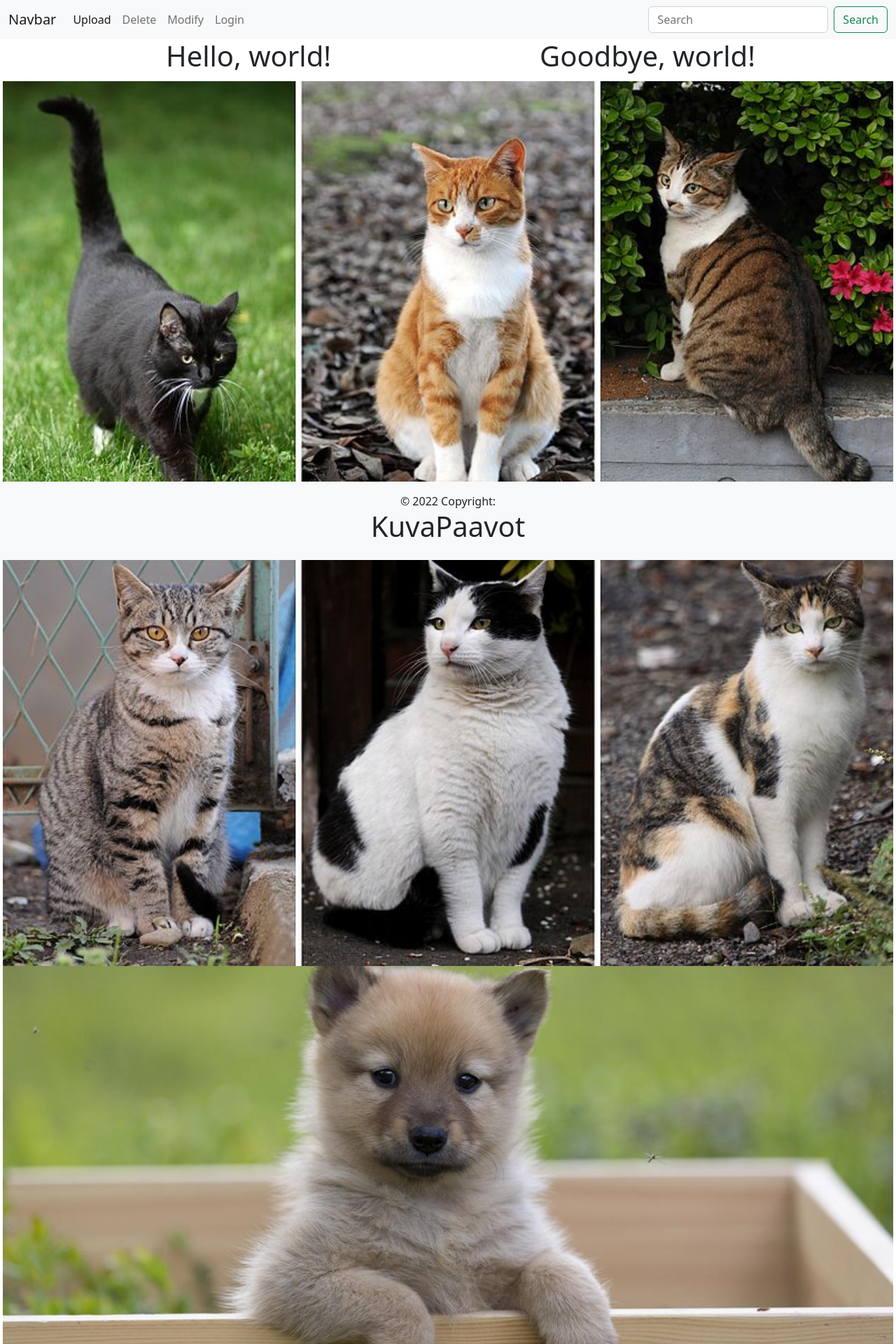
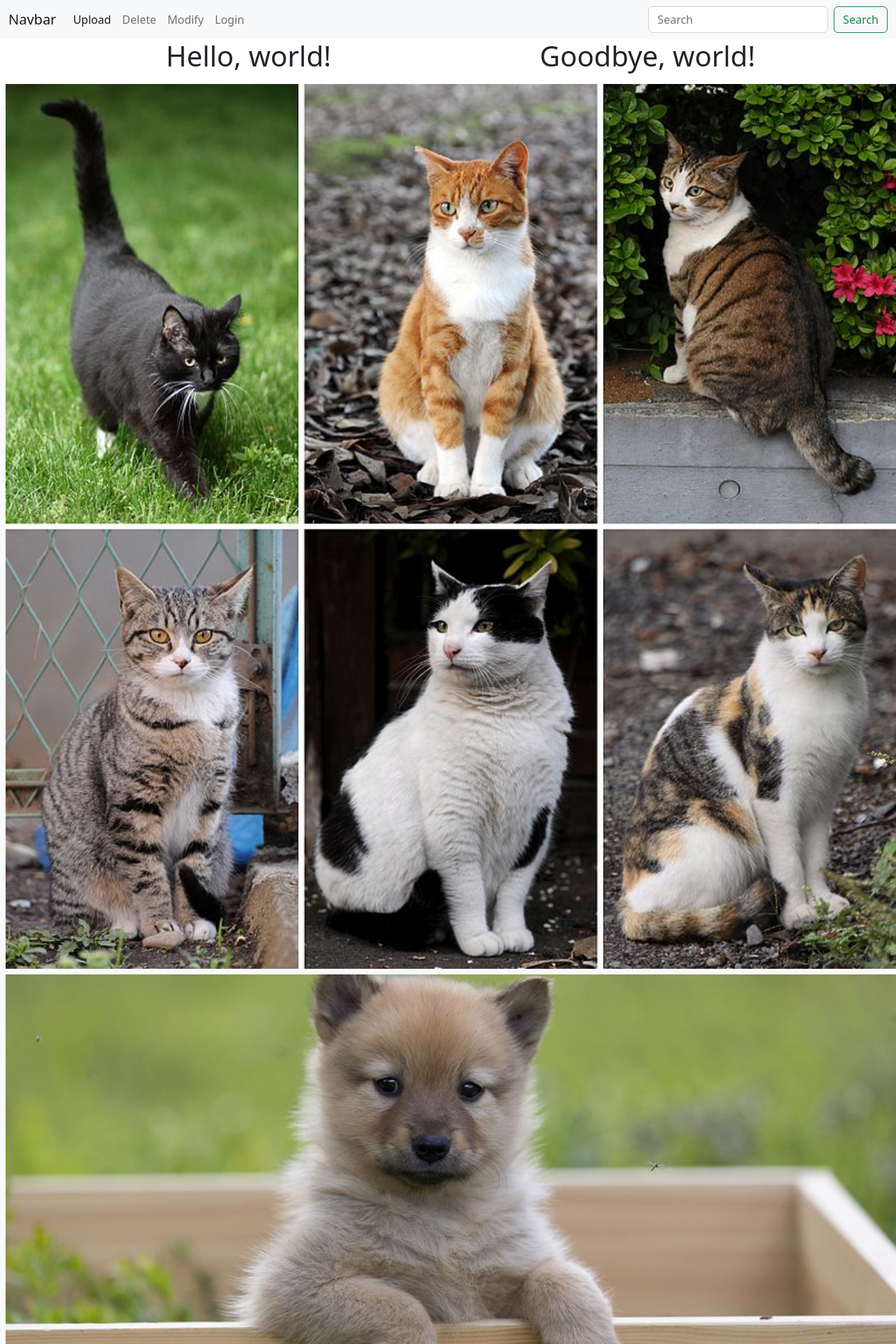
Before and after one commit to hamk-webdev-intim21a6/KuvaPaavot, a Django app: page /gallery/ in a window 1280 px wide. Shown: the top 1920 px of the page at 70% size. Run offline with Django 3.2, Linux system fonts and the light colour scheme; data comes from the database, SQL or seed files in the repository.

Commit message:
styling updates

```diff
--- a/gallery/templates/gallery/index.html
+++ b/gallery/templates/gallery/index.html
@@ -51,11 +51,11 @@
         {% for post in posts %}
         <div class="container-fluid p-1">
             {% comment %} <p>{{ post.description }}</p> {% endcomment %}
-            <img src="{{ post.image.url }}" class="img-responsive" style="width: 100%; float: left; margin-right: 10px;" />
+            <img src="{{ post.image.url }}" class="img-fluid m-1" style="width: 100%; float: left; margin-right: 10px;" />
         </div>
         {% endfor %}
     {% comment %} </div> {% endcomment %}
-    <footer class="bg-light text-center text-lg-start fixed-bottom">
+    <footer class="bg-light text-center text-lg-start">
       <div class="text-center p-3">
         © 2022 Copyright:
         <h1 class="text-dark">KuvaPaavot</h1>
```
